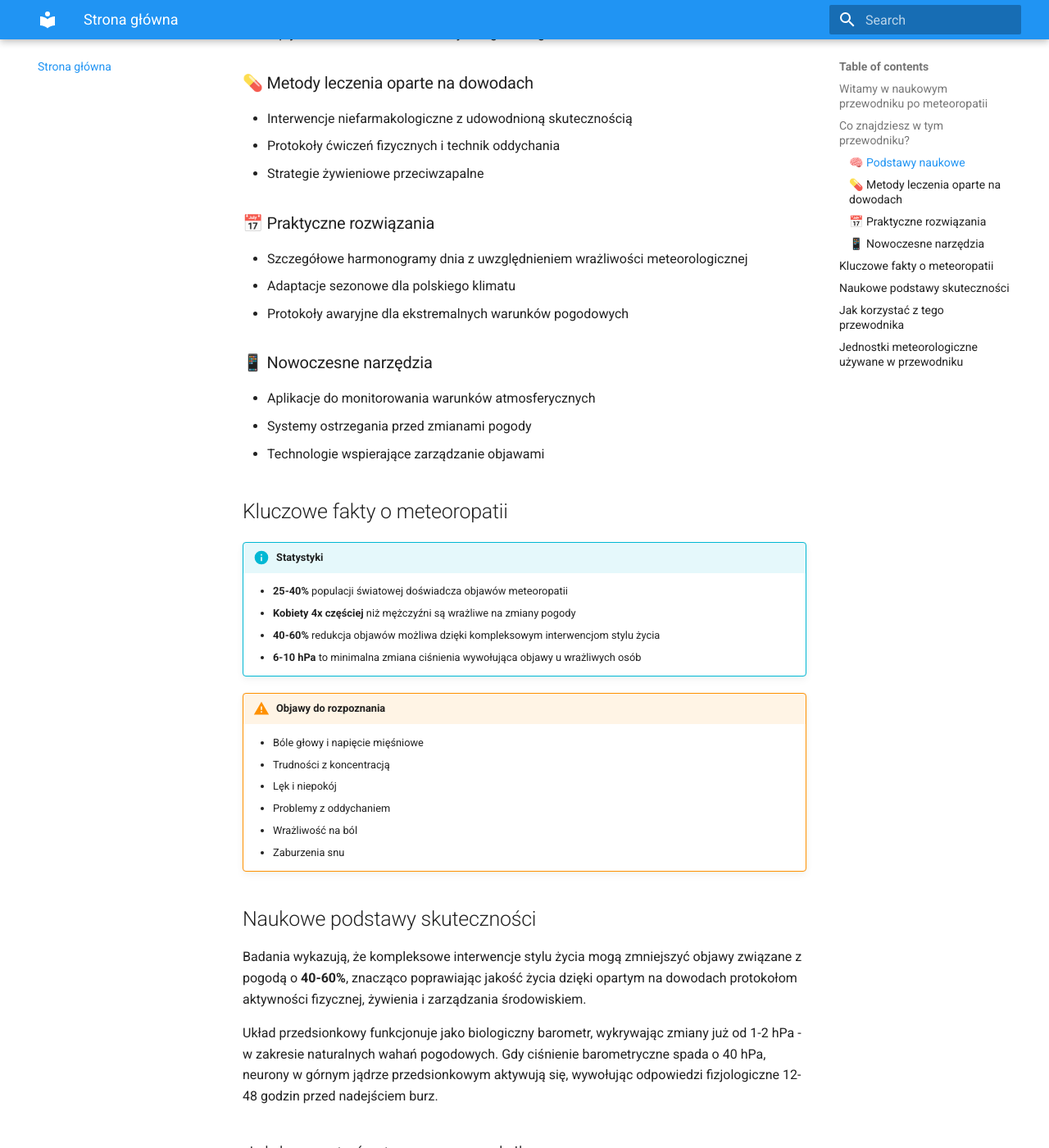
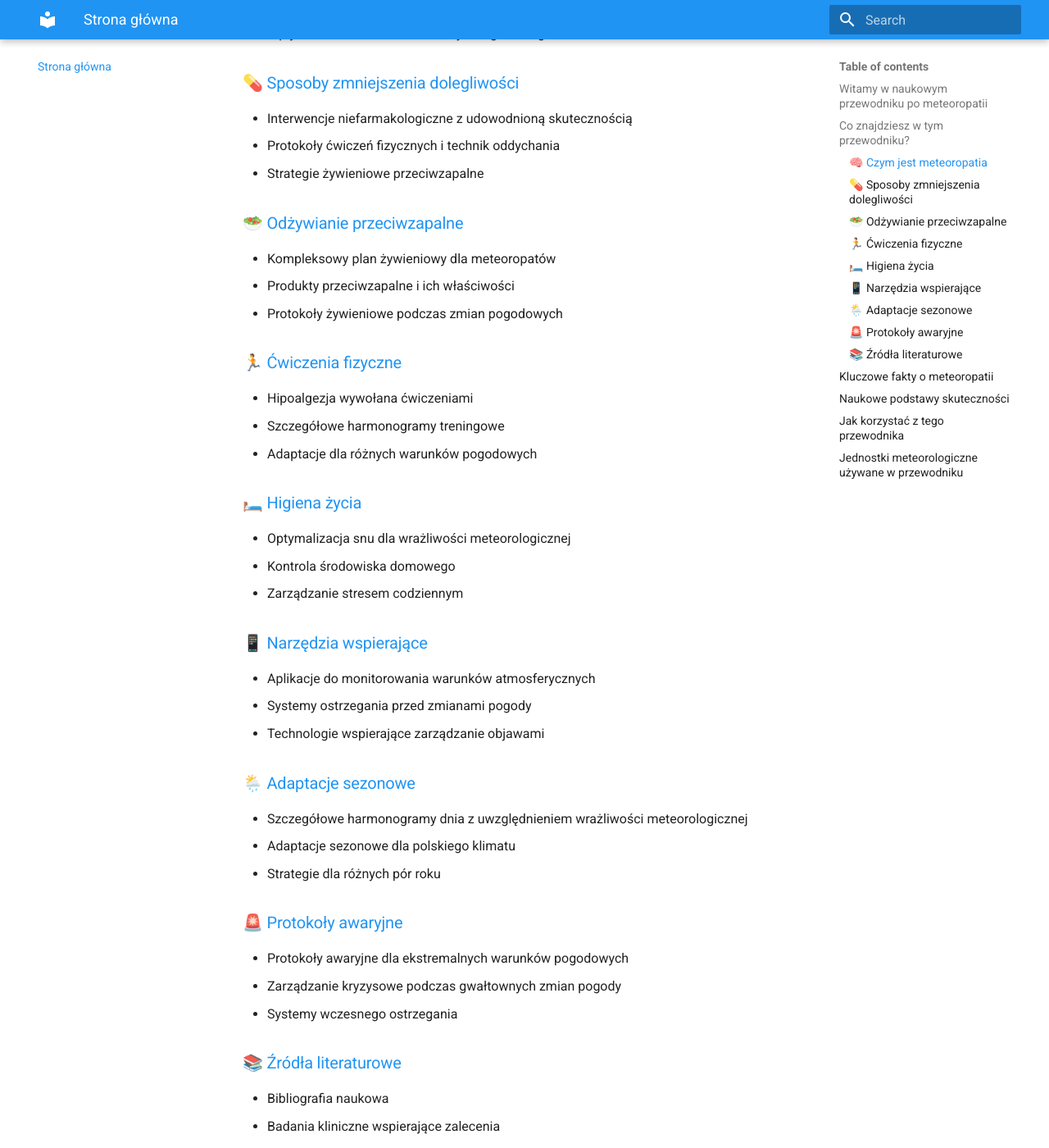
Before and after one commit to tomyc/Meteopatia_MKDocs, an MkDocs documentation site: the page built from docs/index.md, in a window 1280 px wide and 1400 px high, scrolled down 557 px. Shown: the whole window at 82% size. Built offline with MkDocs 1.6.1 and Material for MkDocs 9.7.7, drawn with Linux system fonts in a browser that asks for light colours; some of the changed text lies outside the part shown.

Commit message:
dodane źródła literaturowe

```diff
--- a/docs/index.md
+++ b/docs/index.md
@@ -6,25 +6,50 @@ Meteoropatia to zjawisko dotykające **25-40% populacji światowej**, charaktery
 
 ## Co znajdziesz w tym przewodniku?
 
-### 🧠 Podstawy naukowe
+### 🧠 [Czym jest meteoropatia](meteoropatia.md)
 - Mechanizmy neurofizjologiczne wrażliwości meteorologicznej
 - Jak układ przedsionkowy funkcjonuje jako biologiczny barometr
 - Wpływ zmian ciśnienia barometrycznego na organizm
 
-### 💊 Metody leczenia oparte na dowodach
+### 💊 [Sposoby zmniejszenia dolegliwości](sposoby-leczenia.md)
 - Interwencje niefarmakologiczne z udowodnioną skutecznością
 - Protokoły ćwiczeń fizycznych i technik oddychania
 - Strategie żywieniowe przeciwzapalne
 
-### 📅 Praktyczne rozwiązania
-- Szczegółowe harmonogramy dnia z uwzględnieniem wrażliwości meteorologicznej
-- Adaptacje sezonowe dla polskiego klimatu
-- Protokoły awaryjne dla ekstremalnych warunków pogodowych
+### 🥗 [Odżywianie przeciwzapalne](odzywienie.md)
+- Kompleksowy plan żywieniowy dla meteoropatów
+- Produkty przeciwzapalne i ich właściwości
+- Protokoły żywieniowe podczas zmian pogodowych
 
-### 📱 Nowoczesne narzędzia
+### 🏃 [Ćwiczenia fizyczne](cwiczenia.md)
+- Hipoalgezja wywołana ćwiczeniami
+- Szczegółowe harmonogramy treningowe
+- Adaptacje dla różnych warunków pogodowych
+
+### 🛏️ [Higiena życia](higiena-zycia.md)
+- Optymalizacja snu dla wrażliwości meteorologicznej
+- Kontrola środowiska domowego
+- Zarządzanie stresem codziennym
+
+### 📱 [Narzędzia wspierające](narzedzia.md)
 - Aplikacje do monitorowania warunków atmosferycznych
 - Systemy ostrzegania przed zmianami pogody
 - Technologie wspierające zarządzanie objawami
+
+### 🌦️ [Adaptacje sezonowe](adaptacje-sezonowe.md)
+- Szczegółowe harmonogramy dnia z uwzględnieniem wrażliwości meteorologicznej
+- Adaptacje sezonowe dla polskiego klimatu
+- Strategie dla różnych pór roku
+
+### 🚨 [Protokoły awaryjne](protokoly-awaryjne.md)
+- Protokoły awaryjne dla ekstremalnych warunków pogodowych
+- Zarządzanie kryzysowe podczas gwałtownych zmian pogody
+- Systemy wczesnego ostrzegania
+
+### 📚 [Źródła literaturowe](zrodla-literaturowe.md)
+- Bibliografia naukowa
+- Badania kliniczne wspierające zalecenia
+- Dodatkowe materiały do pogłębienia wiedzy
 
 ## Kluczowe fakty o meteoropatii
 
@@ -50,11 +75,11 @@ Układ przedsionkowy funkcjonuje jako biologiczny barometr, wykrywając zmiany j
 
 ## Jak korzystać z tego przewodnika
 
-1. **Zacznij od podstaw** - przeczytaj sekcję o mechanizmach meteoropatii
-2. **Oceń swoje objawy** - skorzystaj z narzędzi diagnostycznych
-3. **Wybierz odpowiednie interwencje** - dopasuj protokoły do swoich potrzeb
-4. **Monitoruj postępy** - używaj zalecanych aplikacji i narzędzi
-5. **Dostosuj sezonowo** - adaptuj strategie do pory roku
+1. **[Zacznij od podstaw](meteoropatia.md)** - przeczytaj sekcję o mechanizmach meteoropatii
+2. **[Oceń swoje objawy](meteoropatia.md#objawy-kliniczne-meteoropatii)** - skorzystaj z narzędzi diagnostycznych
+3. **[Wybierz odpowiednie interwencje](sposoby-leczenia.md)** - dopasuj protokoły do swoich potrzeb
+4. **[Monitoruj postępy](narzedzia.md)** - używaj zalecanych aplikacji i narzędzi
+5. **[Dostosuj sezonowo](adaptacje-sezonowe.md)** - adaptuj strategie do pory roku
 
 !!! tip "Ważne"
     Ten przewodnik zawiera informacje oparte na najnowszych badaniach naukowych i może być wykorzystywany jako uzupełnienie, ale nie zastępstwo profesjonalnej opieki medycznej. W przypadku poważnych objawów zawsze skonsultuj się z lekarzem.
--- a/mkdocs.yml
+++ b/mkdocs.yml
@@ -12,6 +12,7 @@ nav:
 - Narzędzia wspierające: narzedzia.md
 - Adaptacje sezonowe: adaptacje-sezonowe.md
 - Protokoły awaryjne: protokoly-awaryjne.md
+- Źródła literaturowe: zrodla-literaturowe.md
 site_description: Naukowe podejście do zarządzania wrażliwością meteorologiczną
 site_name: Meteoropatia - Kompleksowy Przewodnik
 theme:
```
